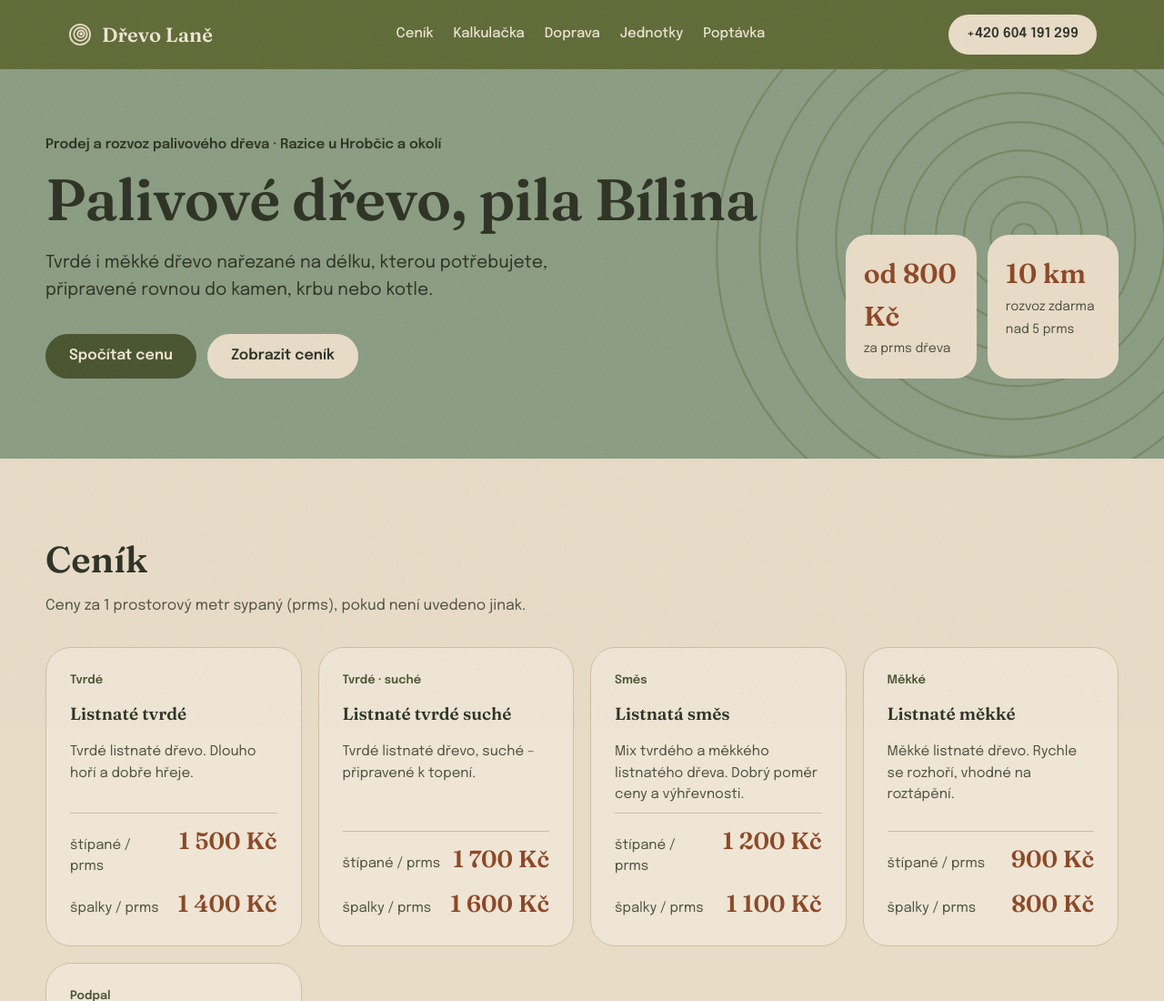
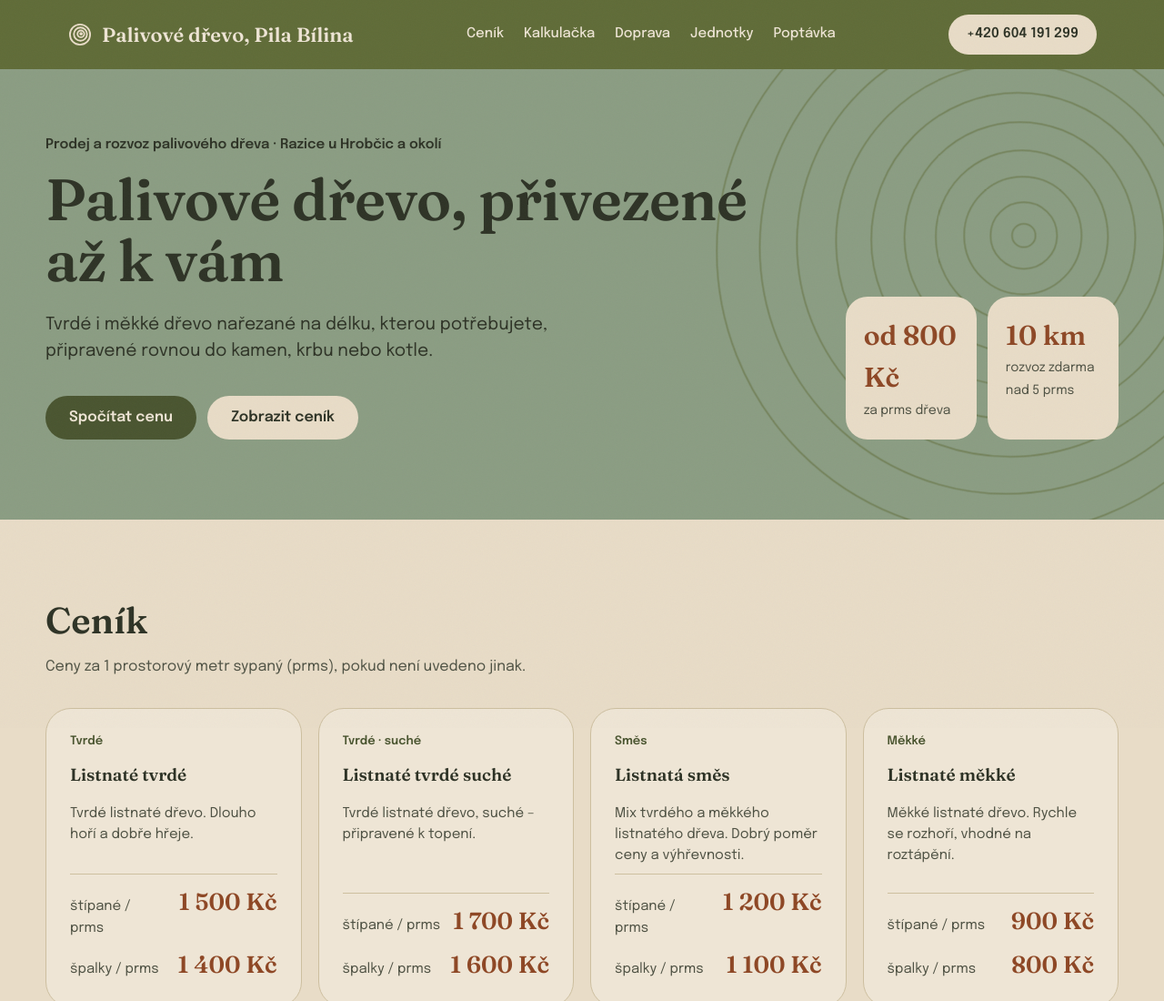
Before and after one commit to MalamutCZ/drevolane, a plain HTML site: page index.html in a window 1280 px wide. Shown: the top 1100 px of the page at 91% size. Drawn offline with Linux system fonts and the light colour scheme.

Commit message:
Hlavička: Palivové dřevo, Pila Bílina; nadpis zpět
Co-Authored-By: Claude Opus 5.5 <noreply@anthropic.com>
Claude-Session: https://claude.ai/code/session_01LhfiGbaCpK8exTqu4F3WSw

```diff
--- a/index.html
+++ b/index.html
@@ -168,7 +168,7 @@ footer .wrap{display:flex;flex-wrap:wrap;gap:16px;justify-content:space-between}
 <div class="wrap">
 <a href="#top" class="logo">
 <svg width="28" height="28" viewBox="0 0 24 24" fill="none" stroke="#E8DCC7" stroke-width="1.6" aria-hidden="true"><circle cx="12" cy="12" r="9.5"/><circle cx="12.4" cy="11.6" r="6.2"/><circle cx="12.8" cy="11.3" r="3.2"/><circle cx="13" cy="11.2" r="0.8"/></svg>
-Dřevo Laně
+Palivové dřevo, Pila Bílina
 </a>
 <nav aria-label="Hlavní menu">
 <a href="#cenik">Ceník</a>
@@ -189,7 +189,7 @@ Dřevo Laně
 <div class="wrap">
 <div class="hero-text">
 <p class="kicker">Prodej a rozvoz palivového dřeva · Razice u Hrobčic a okolí</p>
-<h1>Palivové dřevo, pila Bílina</h1>
+<h1>Palivové dřevo, přivezené až k vám</h1>
 <p class="hero-sub">Tvrdé i měkké dřevo nařezané na délku, kterou potřebujete, připravené rovnou do kamen, krbu nebo kotle.</p>
 <div class="actions">
 <a href="#kalkulacka" class="btn btn-moss">Spočítat cenu</a>
```
